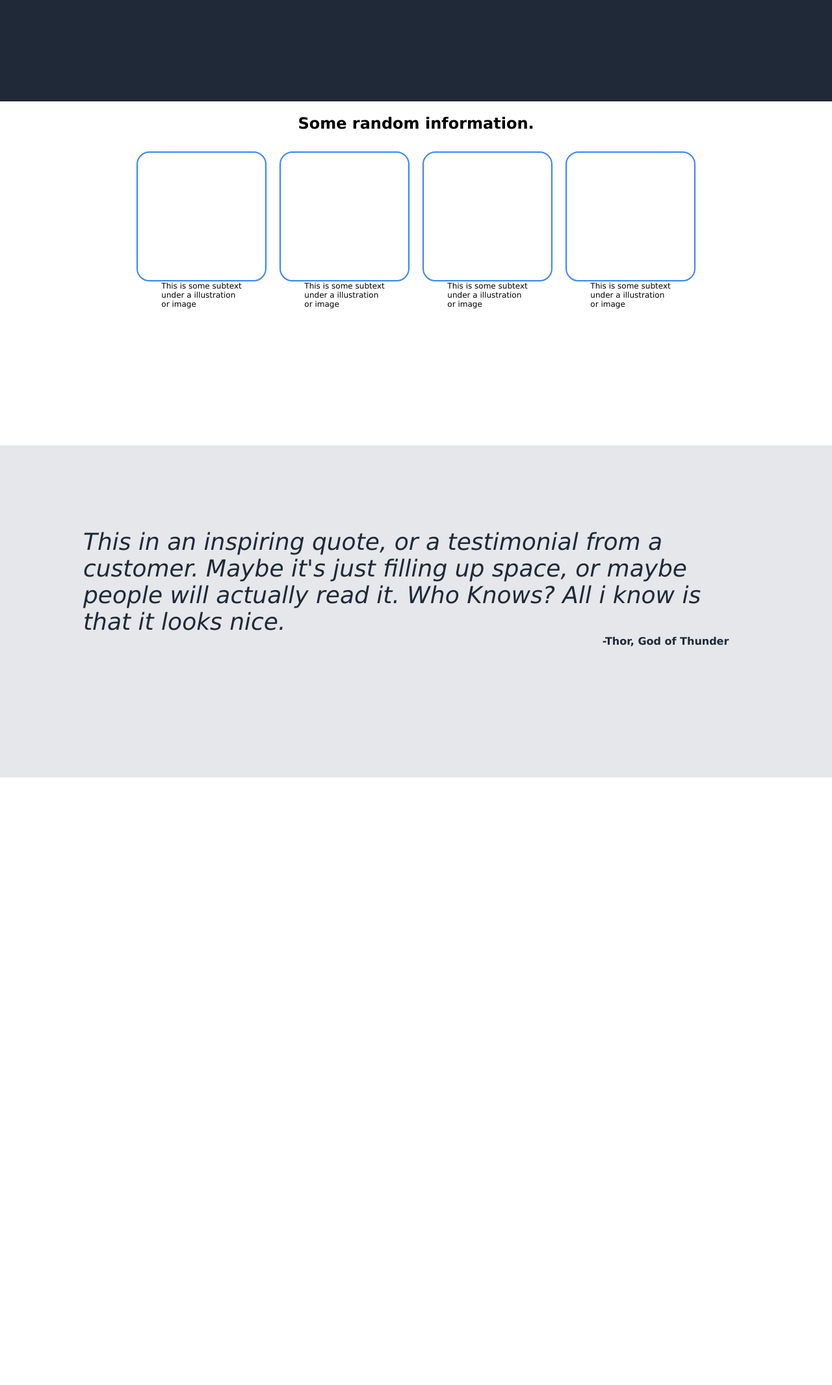
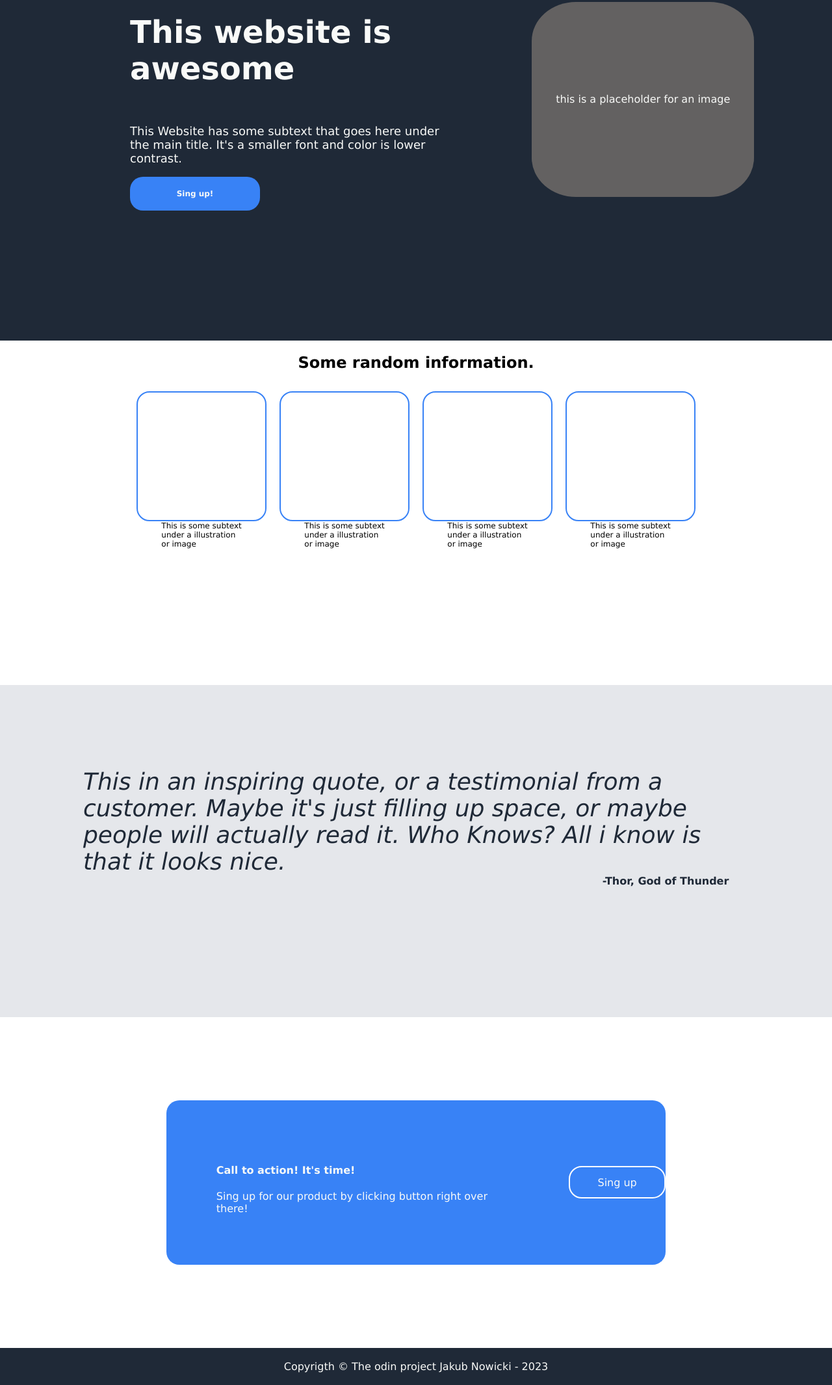
Before and after one commit to Jurand979/landing_page, a plain HTML site: page index.html in a window 1280 px wide. Shown: the part 260-2391 px from the top of the page at 65% size. Before the commit the page ends 1456 px from the top, so only its background shows below. Drawn offline with Linux system fonts and the light colour scheme.

Commit message:
Finish design

```diff
--- a/index.html
+++ b/index.html
@@ -20,12 +20,13 @@
       <div class="containerFirst-text">
         <h2>This website is awesome</h2>
         <p>
-          This Website has some subtext that goes under the main title. It's
-          smaller font and color is lower contrast.
+          This Website has some subtext that goes here under the main title.
+          It's a smaller font and color is lower contrast.
         </p>
+        <button>Sing up!</button>
       </div>
       <div class="containerFirst-placeholder">
-        <p>this is a placeholder for an image</p>
+        this is a placeholder for an image
       </div>
     </div>
 
@@ -76,8 +77,16 @@
       </div>
     </section>
     <section class="fourth">
-      <div class="fourth-button"></div>
+      <div class="fourth-banner">
+        <div class="fourth-banner-text">
+          <h4>Call to action! It's time!</h4>
+          <p>Sing up for our product by clicking button right over there!</p>
+        </div>
+        <div class="fourth-button">Sing up</div>
+      </div>
     </section>
-    <footer class="footer"></footer>
+    <footer class="footer">
+      Copyrigth &copy; The odin project Jakub Nowicki - 2023
+    </footer>
   </body>
 </html>
--- a/styles.css
+++ b/styles.css
@@ -48,13 +48,17 @@ body {
 
 .containerFirst {
   display: flex;
+  justify-items: center;
+  align-items: center;
   background: var(--dark-background);
   width: 100%;
   padding-bottom: 200px;
+  padding: 100px;
 }
 .containerFirst-text {
-  display: block;
-  justify-content: space-between;
+  display: flex;
+  flex-direction: column;
+  padding: 100px;
 }
 .containerFirst-text h2 {
   color: var(--logo-text-color);
@@ -65,20 +69,27 @@ body {
   font-size: 18px;
   color: var(--logo-text-color);
 }
-
+.containerFirst-text button {
+  padding: 1.2rem;
+  border: #e5e7eb;
+  border-radius: 20px;
+  background: var(--button-color);
+  color: var(--logo-text-color);
+  font-size: 12px;
+  font-weight: 700;
+  width: 200px;
+}
 .containerFirst-placeholder {
-  background: #333;
+  display: flex;
+  background: #636161;
   text-align: center;
   color: var(--light-background);
   justify-content: center;
   align-items: center;
-  width: 3.5rem;
-  height: 2.5rem;
-}
-.containerFirst-placeholder p {
-  justify-content: center;
-  align-items: center;
-  padding: 50%;
+  border-radius: 20%;
+  width: 700px;
+  height: 300px;
+  margin: 20px;
 }
 
 .second {
@@ -147,4 +158,52 @@ body {
 
 .fourth {
   background-color: white;
+  display: flex;
+  justify-content: center;
+  align-items: center;
 }
+
+.fourth-banner {
+  background: var(--button-color);
+  color: var(--light-background);
+  height: 25%;
+  width: 60%;
+  border-radius: 20px;
+  margin-top: 10%;
+  margin-bottom: 10%;
+  display: flex;
+  align-items: center;
+}
+.fourth-banner-text {
+  margin: 10%;
+}
+
+.fourth-banner-text h2 {
+  margin-bottom: 0;
+}
+.fourth-banner-text p {
+  font-size: 16px;
+  margin: 0;
+}
+
+.fourth-button {
+  display: flex;
+  border: white solid 2px;
+  justify-content: center;
+  align-items: center;
+  height: 50px;
+  width: 150px;
+  padding-left: 20px;
+  padding-right: 20px;
+  border-radius: 20px;
+}
+
+.footer {
+  display: flex;
+  width: 100%;
+  justify-content: center;
+  align-items: center;
+  padding: 1.5%;
+  background-color: var(--dark-background);
+  color: var(--logo-text-color);
+}
```
